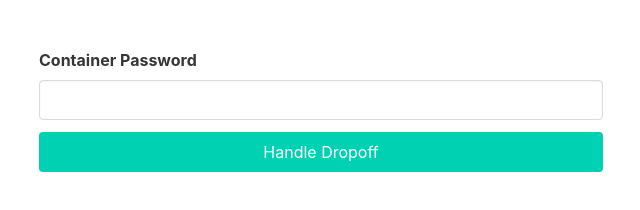
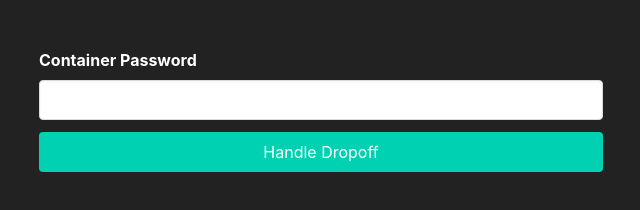
Before and after one commit to ImranR98/EncryptionDropoff, a website: page public/index.html in a window 1280 px wide. Shown: the whole page, without its empty margins (319-959 px from the left). Drawn offline with nearby package versions, Linux system fonts and the dark colour scheme.

Commit message:
Bug, dark mode

```diff
--- a/app.js
+++ b/app.js
@@ -48,7 +48,7 @@ const move = (srcDir, dstDir) => {
   fs.readdirSync(srcDir).forEach(file => {
     const src = `${srcDir}/${file}`
     const dst = `${dstDir}/${file}`
-    fs.cpSync(src, dst)
+    fs.cpSync(src, dst, { preserveTimestamps: true })
     fs.unlinkSync(src)
     log(`Moved '${src}' to '${dst}'`)
   })
--- a/public/index.html
+++ b/public/index.html
@@ -5,6 +5,20 @@
     <meta charset="UTF-8">
     <meta name="viewport" content="width=device-width, initial-scale=1.0">
     <link rel="stylesheet" href="https://cdn.jsdelivr.net/npm/bulma@0.9.3/css/bulma.min.css">
+    <style>
+        @media (prefers-color-scheme: dark) {
+
+            html,
+            body {
+                background-color: #222;
+                color: #fff;
+            }
+
+            .label {
+                color: #fff;
+            }
+        }
+    </style>
     <title>Encrypted Dropoff</title>
 </head>
 
@@ -22,7 +36,8 @@
                         </div>
                         <div class="field">
                             <div class="control button-container">
-                                <button id="submitButton" class="button is-primary is-fullwidth" type="submit">Handle Dropoff</button>
+                                <button id="submitButton" class="button is-primary is-fullwidth" type="submit">Handle
+                                    Dropoff</button>
                             </div>
                         </div>
                     </form>
```
Also changed, not shown: 1 other file.
